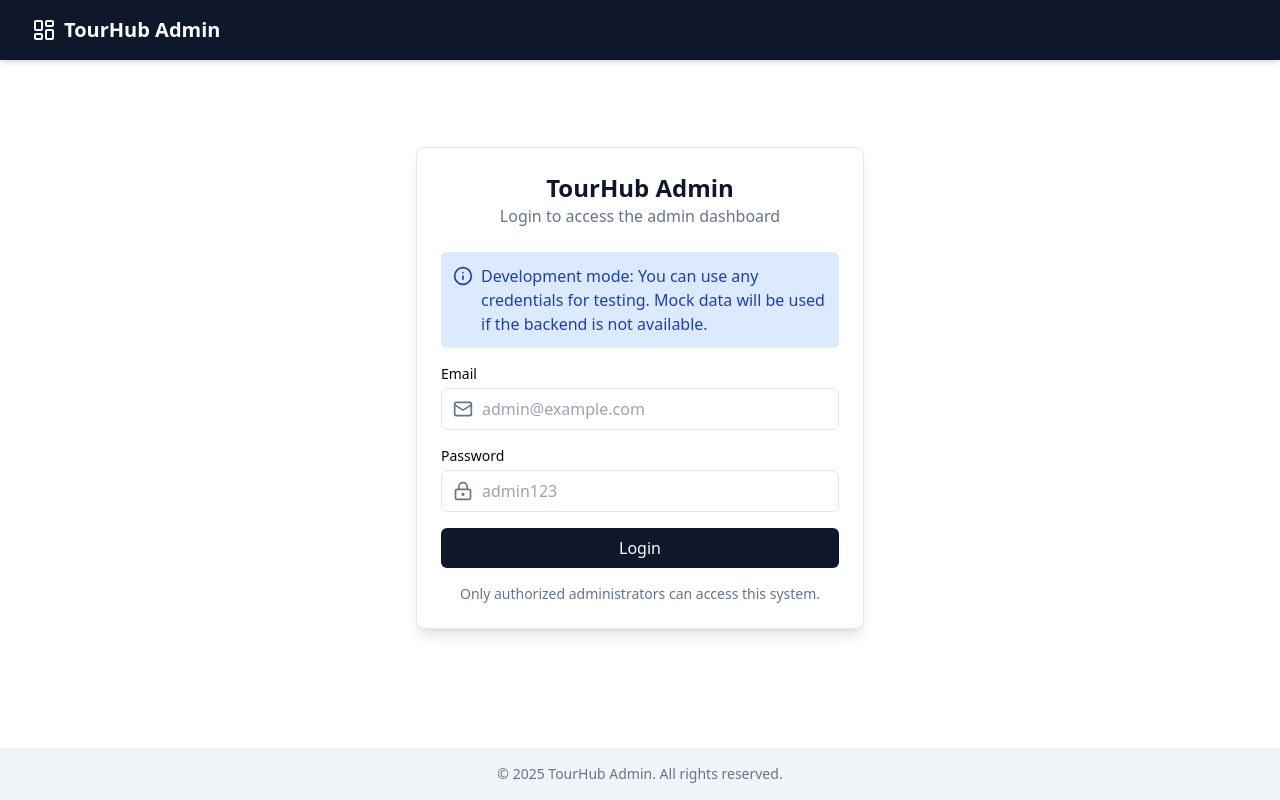
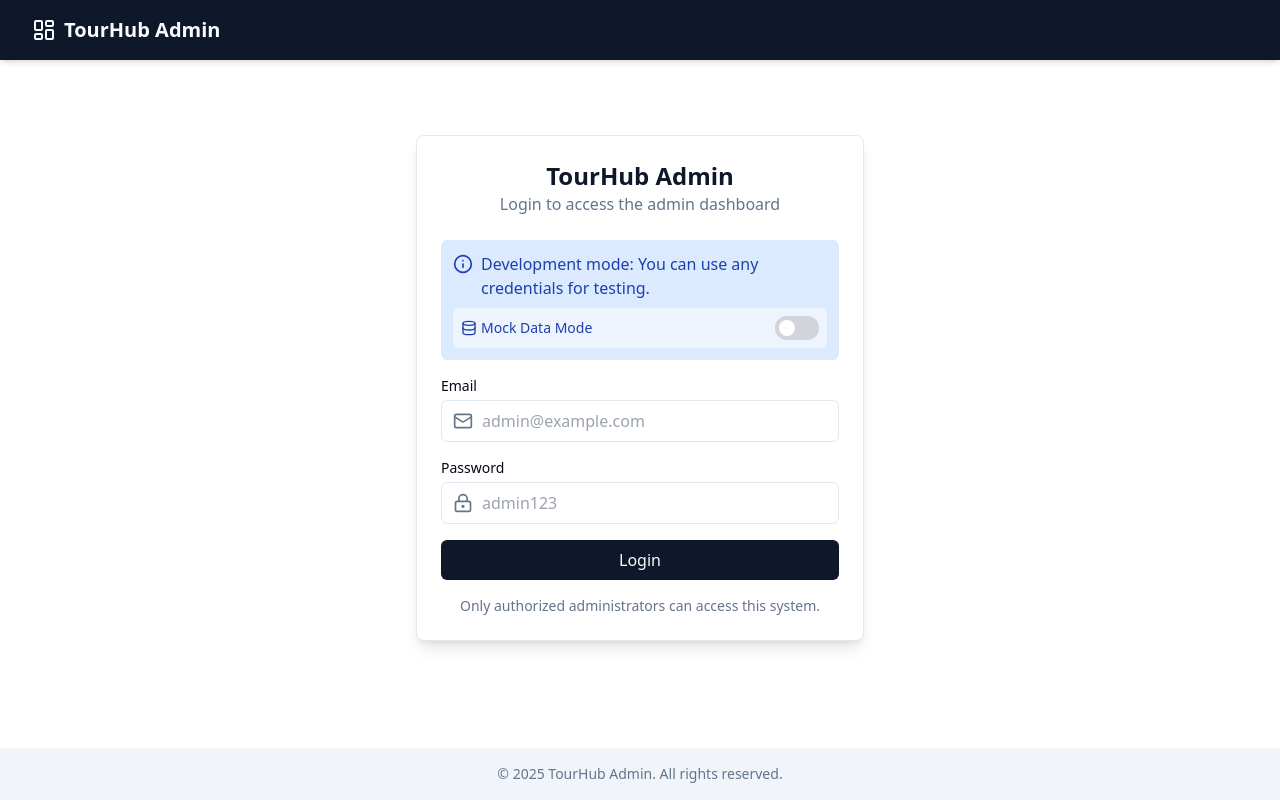
Before and after one commit to pos313/tourhub_admin, a React (Vite) app: page /login in a window 1280 px wide. Built offline with nearby package versions, Linux system fonts and the light colour scheme; no server answers.

Commit message:
Update Login page with mock data toggle and better error handling

```diff
--- a/src/pages/Login.jsx
+++ b/src/pages/Login.jsx
@@ -1,21 +1,31 @@
-import React, { useState } from 'react';
+import React, { useState, useEffect } from 'react';
 import { useNavigate } from 'react-router-dom';
 import { useAuth } from '../contexts/AuthContext';
-import { LockKeyhole, Mail, AlertCircle, Info } from 'lucide-react';
+import { LockKeyhole, Mail, AlertCircle, Info, Database } from 'lucide-react';
 
 const Login = () => {
   const [email, setEmail] = useState('');
   const [password, setPassword] = useState('');
   const [error, setError] = useState('');
   const [loading, setLoading] = useState(false);
-  const { login, useMockData } = useAuth();
+  const { login, useMockData, setUseMockData } = useAuth();
   const navigate = useNavigate();
 
-  // When in development, show placeholder values
-  const isDevelopment = process.env.NODE_ENV === 'development';
-  const emailPlaceholder = isDevelopment ? 'admin@example.com' : 'email@example.com';
-  const passwordPlaceholder = isDevelopment ? 'admin123' : '••••••••';
+  // Check if we're in development mode
+  const isDevelopment = () => {
+    if (typeof import.meta !== 'undefined' && import.meta.env) {
+      return import.meta.env.MODE === 'development';
+    }
+    return process.env.NODE_ENV === 'development';
+  };
 
+  const isDevMode = isDevelopment();
+
+  // Placeholder values for development
+  const emailPlaceholder = isDevMode ? 'admin@example.com' : 'email@example.com';
+  const passwordPlaceholder = isDevMode ? 'admin123' : '••••••••';
+
+  // Handle form submission
   const handleSubmit = async (e) => {
     e.preventDefault();
 
@@ -44,14 +54,21 @@ const Login = () => {
       let errorMessage = error.message || 'Failed to login. Please check your credentials.';
 
       // Add helpful message for CORS errors
-      if (errorMessage.includes('CORS') || errorMessage.includes('connect to the server')) {
-        errorMessage = 'Unable to connect to the server. This might be a CORS issue or the backend server is not running. If you are in development mode, you can still login with any credentials for testing.';
+      if (errorMessage.includes('CORS') ||
+          errorMessage.includes('connect to the server') ||
+          errorMessage.includes('NetworkError')) {
+        errorMessage = 'Unable to connect to the backend server. This might be a CORS issue or the server is not running. You can enable mock data mode to continue testing.';
       }
 
       setError(errorMessage);
     } finally {
       setLoading(false);
     }
+  };
+
+  // Toggle mock data mode
+  const toggleMockData = () => {
+    setUseMockData(prev => !prev);
   };
 
   return (
@@ -71,10 +88,39 @@ const Login = () => {
           )}
 
           {/* Development mode notice */}
-          {isDevelopment && (
-            <div className="bg-blue-100 dark:bg-blue-900/30 text-blue-800 dark:text-blue-300 p-3 rounded-md mb-4 flex items-start">
-              <Info className="h-5 w-5 mr-2 mt-0.5 flex-shrink-0" />
-              <p>Development mode: You can use any credentials for testing. Mock data will be used if the backend is not available.</p>
+          {isDevMode && (
+            <div className="bg-blue-100 dark:bg-blue-900/30 text-blue-800 dark:text-blue-300 p-3 rounded-md mb-4">
+              <div className="flex items-start mb-2">
+                <Info className="h-5 w-5 mr-2 mt-0.5 flex-shrink-0" />
+                <p>Development mode: You can use any credentials for testing.</p>
+              </div>
+
+              {/* Mock data toggle switch */}
+              <div className="flex items-center justify-between mt-2 bg-white/50 dark:bg-blue-950/50 p-2 rounded">
+                <div className="flex items-center">
+                  <Database className="h-4 w-4 mr-1" />
+                  <span className="text-sm font-medium">Mock Data Mode</span>
+                </div>
+                <button
+                  type="button"
+                  onClick={toggleMockData}
+                  className={`relative inline-flex h-6 w-11 items-center rounded-full transition-colors focus:outline-none focus:ring-2 focus:ring-blue-500 focus:ring-offset-1 ${
+                    useMockData ? 'bg-blue-600' : 'bg-gray-300 dark:bg-gray-600'
+                  }`}
+                >
+                  <span
+                    className={`inline-block h-4 w-4 transform rounded-full bg-white transition-transform ${
+                      useMockData ? 'translate-x-6' : 'translate-x-1'
+                    }`}
+                  />
+                </button>
+              </div>
+
+              {useMockData && (
+                <p className="text-xs mt-2">
+                  Mock data is enabled. The system will use simulated data instead of connecting to the backend.
+                </p>
+              )}
             </div>
           )}
 
```
